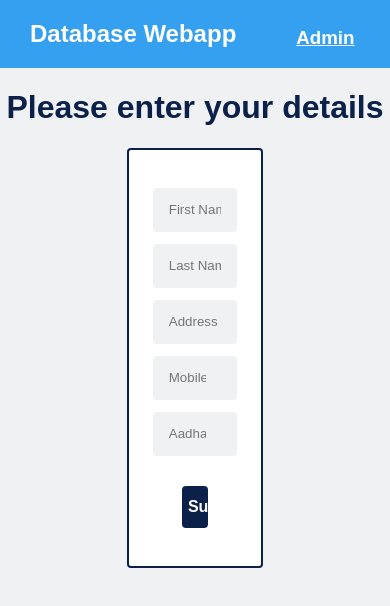
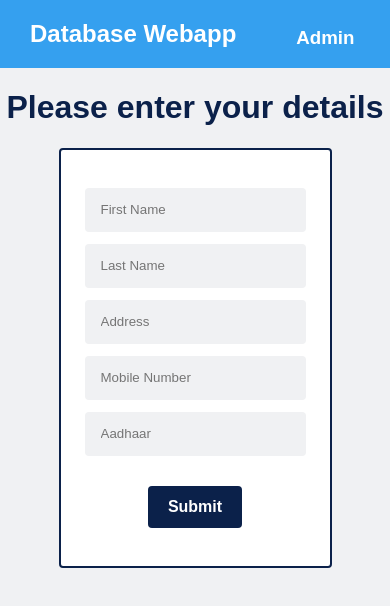
Before and after one commit to MridulSharma19/Crud, a React (Create React App) app in the folder assignment/: page / in a window 390 px wide. Shown: the top 606 px of the page. Built offline with nearby package versions, Linux system fonts and the light colour scheme.

Commit message:
minor change

```diff
--- a/assignment/src/components/header.style.css
+++ b/assignment/src/components/header.style.css
@@ -13,6 +13,7 @@
 }
 .header-admin-link {
   color: white;
+  text-decoration: none;
   align-self: flex-end;
   margin: 0 30px;
 }
--- a/assignment/src/pages/homepage/homepage.style.css
+++ b/assignment/src/pages/homepage/homepage.style.css
@@ -20,7 +20,12 @@
   padding: 32px 40px;
   background-color: white;
 }
+@media only screen and (max-width: 700px){
+  .details-form{
+    width: 70%;
+  }
 
+}
 input {
   background-color: #f0f1f3;
   border: 0 solid transparent;
--- a/assignment/src/pages/login/login.style.css
+++ b/assignment/src/pages/login/login.style.css
@@ -20,6 +20,10 @@
   padding: 32px 40px;
   background-color: white;
 }
+@media only screen and (max-width: 700px){
+  .admin-login-form{
+    width: 70%;
+  }}
 
 input {
   background-color: #f0f1f3;
```
Also changed, not shown: 1 other file (tests, documents, lock files or other folders).
